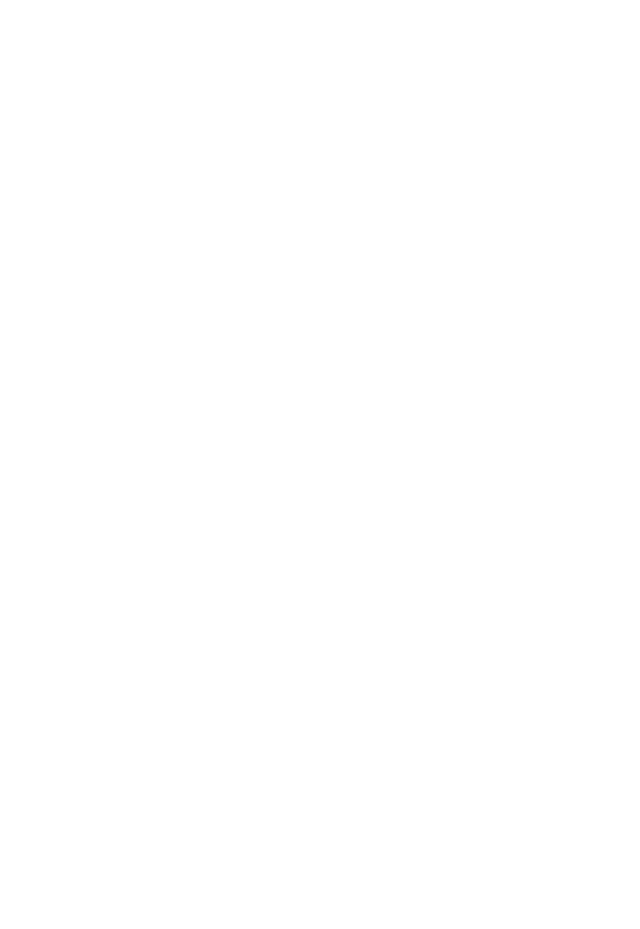
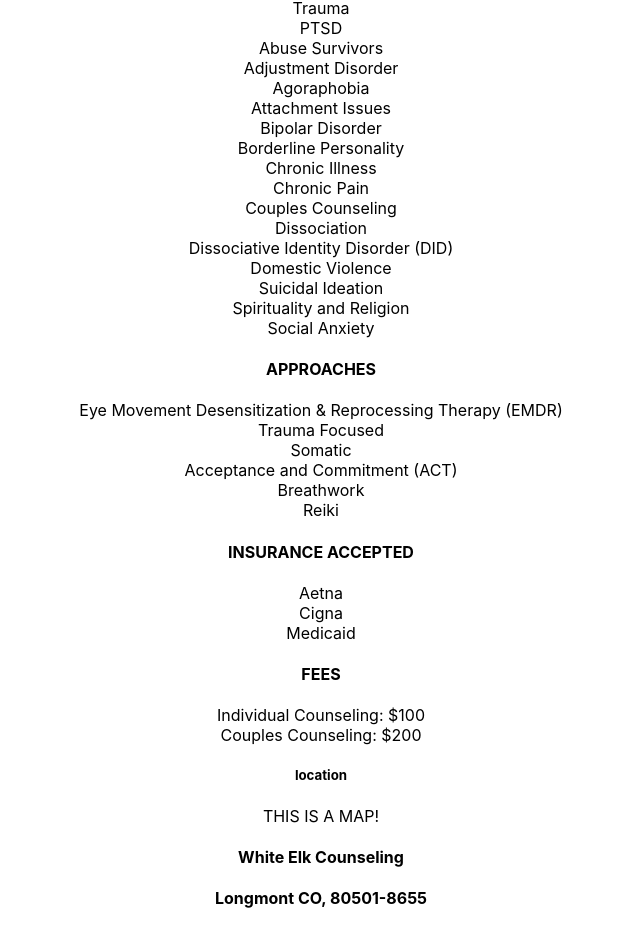
Before and after one commit to ryanMlindner/therasite, a React (Create React App) app: page /about in a window 1280 px wide. Shown: the part 1290-2219 px from the top of the page, without its empty margins (319-959 px from the left). Before the commit the page ends 1210 px from the top, so only its background shows below. Built offline with nearby package versions, Linux system fonts and the light colour scheme.

Commit message:
component completion

```diff
--- a/src/components/App.js
+++ b/src/components/App.js
@@ -4,6 +4,9 @@
 import NavBar from "./Interacts/NavBar.js";
 import Home from "./Containers/Home.js";
 import About from "./Displays/About.js";
+import Services from "./Displays/Services.js";
+import Location from "./Displays/Location.js";
+
 
 //TODO set up switches and routes
 /*
@@ -28,6 +31,8 @@
       <NavBar/>
       <Home/>
       <About/>
+      <Services/>
+      <Location/>
     </div>
   );
 }
--- a/src/components/Displays/About.js
+++ b/src/components/Displays/About.js
@@ -4,7 +4,7 @@
     color: '#EEE'
   }
   return (
-    <div className="about">
+    <div className="no-background">
       <div className="header">
         <h5>ABOUT</h5>
       </div>
--- /dev/null
+++ b/src/components/Displays/Location.js
@@ -0,0 +1,22 @@
+export default function Location() {
+  return (
+    <div className="no-background">
+      <div className="title">
+        <h5>location</h5>
+      </div>
+      <div className="two-columns">
+        <div className="column">
+          <div className="picture">
+            THIS IS A MAP!
+          </div>
+        </div>
+        <div className="column">
+          <div className="text">
+            <h4>White Elk Counseling</h4>
+            <h4>Longmont CO, 80501-8655</h4>
+          </div>
+        </div>
+      </div>
+    </div>
+  )
+}
--- a/src/components/Displays/Title.js
+++ b/src/components/Displays/Title.js
@@ -1,7 +1,7 @@
 export default function Title() {
   //TODO separators between CO ### and Contact
   return (
-    <div className="title">
+    <div className="no-background">
       <div className="text">
         <h4>White Elk Counseling LLC</h4>
         <h5>Longmont, CO PLACEHOLDER 305.209.4581 Contact</h5>
```
